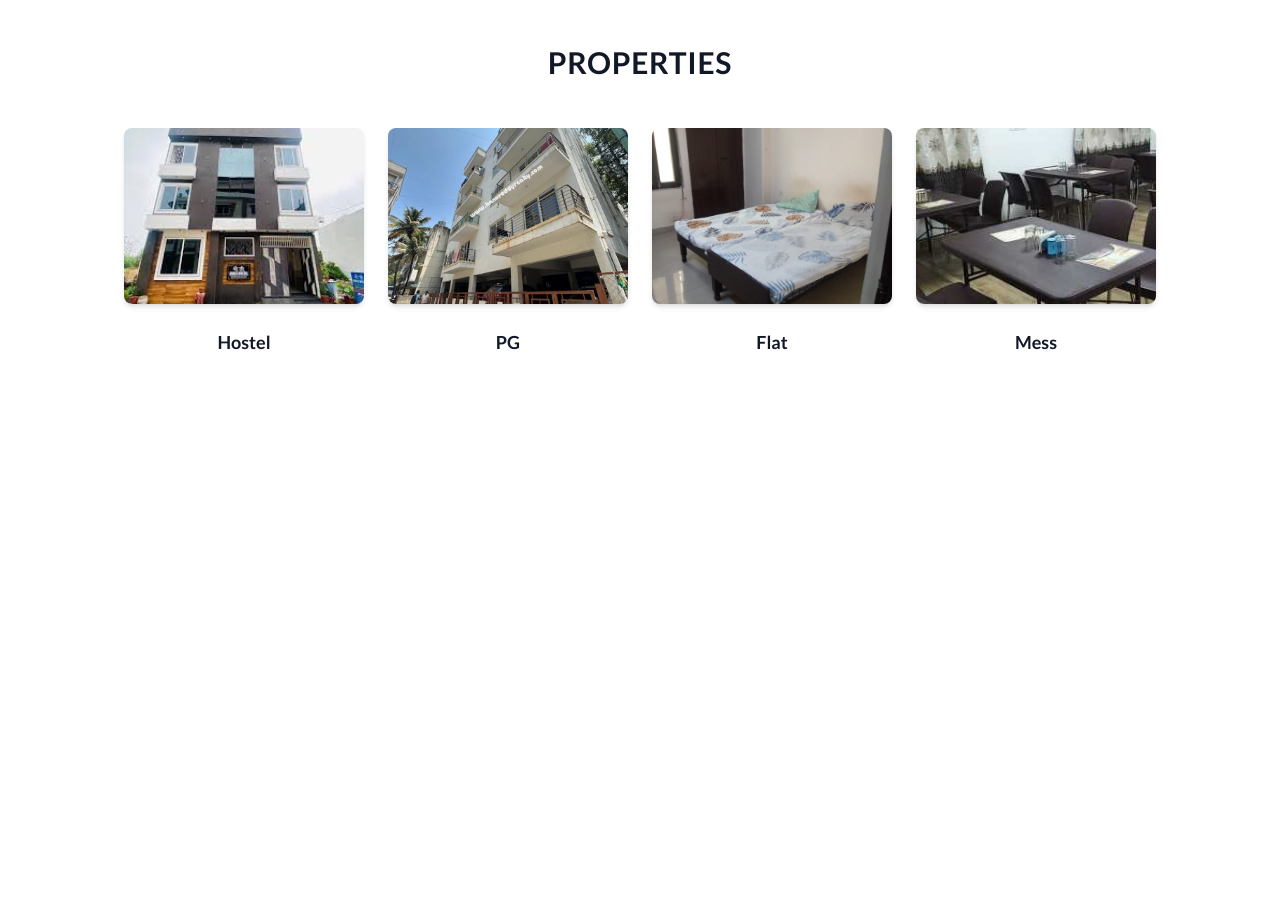
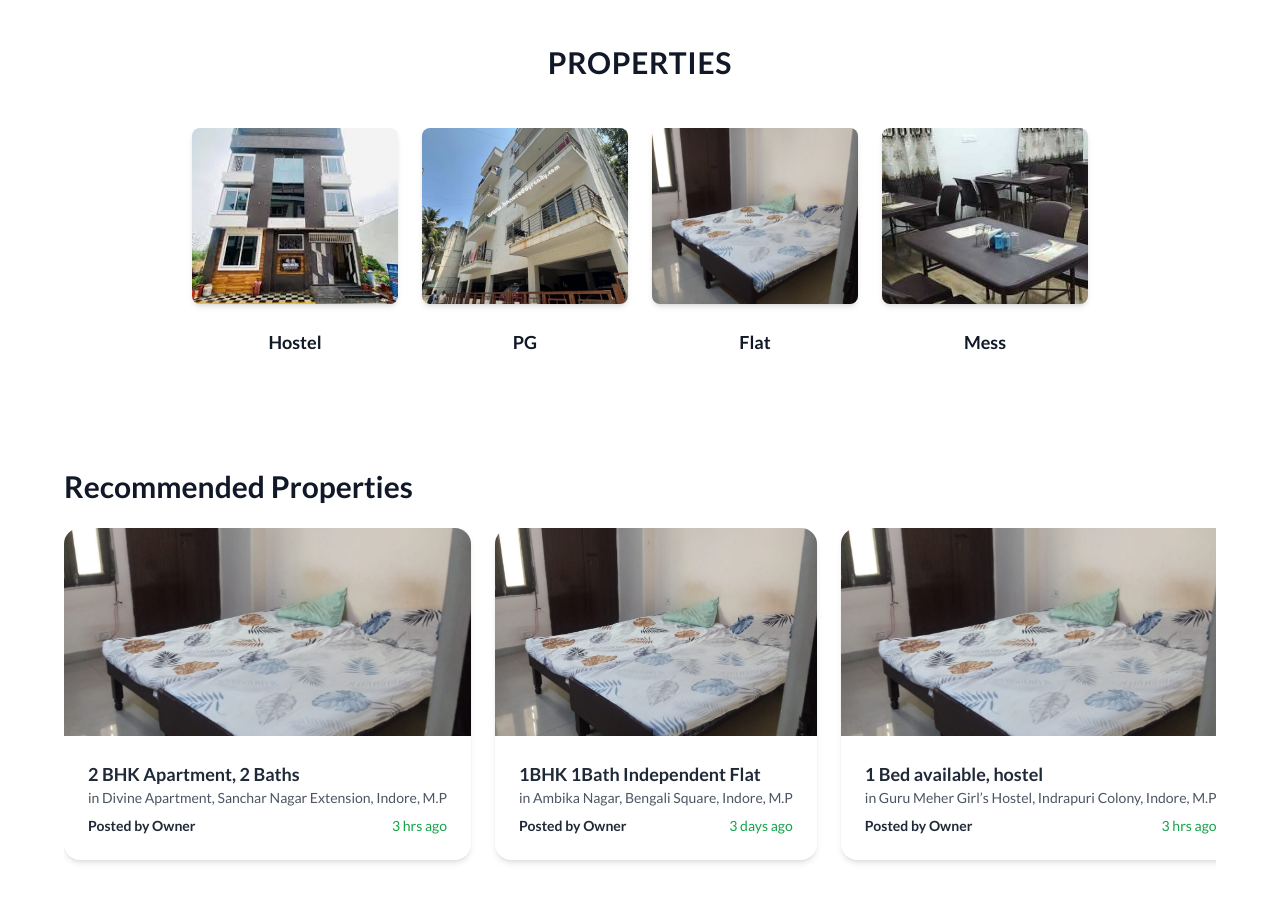
Before and after one commit to bhavesh658/Room-Rover, a React (Create React App) app: page /Hero in a window 1280 px wide. Shown: the part 820-1722 px from the top of the page. Built offline with nearby package versions, Linux system fonts and the light colour scheme.

Commit message:
Recommended properties is added, and flat page is also linked

```diff
--- a/src/App.js
+++ b/src/App.js
@@ -41,9 +41,6 @@ function App() {
           <Route path='/flat' element={<Flatpage />} />
 
         </Routes>
-        {/* <DataBoard/> */
-        /* {<PropertyList/>}  */}
-
 
       </div>
 
--- a/src/Component/Hero.js
+++ b/src/Component/Hero.js
@@ -3,6 +3,7 @@ import backgroundImage from '../Screen/Rectangle.jpg';
 import { Link } from 'react-router-dom';
 import './Hero.css';
 import Properties from './Properties';
+import RecommendedProperties from './RecommendedProperties';
 
 const Hero = () => {
   const heroStyle = {
@@ -79,6 +80,7 @@ const Hero = () => {
     </header>
     {/*  */}
     {<Properties/>}
+    {<RecommendedProperties/>}
     </>
   );
 };
--- a/src/Component/Properties.js
+++ b/src/Component/Properties.js
@@ -7,12 +7,12 @@ import messImg from '../images/mess.jpg';
 
 export default function Properties() {
     return (
-        <section id='prop' className="py-16 bg-white text-center">
+        <section id='prop' className="py-16 bg-white w-[90%] md:w-[80%] lg:w-[70%] mx-auto text-center ">
       <h2 className="text-3xl font-extrabold tracking-wide mb-12 text-gray-900">
         PROPERTIES
       </h2>
 
-      <div className="grid grid-rows-1 sm:grid-rows-2 md:grid-rows-4 gap-8 justify-items-center">
+      <div className="flex justify-center items-center">
         <ul className="flex flex-row items-center gap-6">
           <li className="flex flex-col items-center transform transition duration-300 hover:scale-105">
             <img src={hostelImg} alt="" className="w-60 h-44 object-cover rounded-lg shadow-md"/>
--- /dev/null
+++ b/src/Component/RecommendedProperties.js
@@ -0,0 +1,111 @@
+import React from "react";
+import flat from "../images/flat.jpg";
+// import flat from "../images/flat.jpg";
+// import flat from "../images/flat.jpg";
+// import flat from "../images/flat.jpg";
+// import FlatPage from "./Flatpage";
+import { Link } from 'react-router-dom';
+
+export default function RecommendedProperties() {
+  return (
+    <section className="px-8 md:px-16 py-12 bg-white">
+      <h2 className="text-3xl font-extrabold mb-6 text-gray-900">
+        Recommended Properties
+      </h2>
+
+      {/* Horizontal Scroll Section */}
+      <div className="flex overflow-x-auto space-x-6 pb-4 scrollbar-hide">
+
+        {/* Property 1 */}
+        <Link to="/flat">
+        <div className="min-w-[250px] transform transition duration-300 hover:scale-105 sm:min-w-[280px] md:min-w-[300px] bg-white rounded-2xl shadow-md hover:shadow-lg transition-all duration-300 flex-shrink-0">
+                    <img src={flat} alt="2 BHK Apartment" className="rounded-t-2xl w-full h-52 object-cover" />
+          <div className="p-4">
+            <h3 className="text-lg font-bold text-gray-800 truncate">
+              2 BHK Apartment, 2 Baths
+            </h3>
+            <p className="text-sm text-gray-600 truncate">
+              in Divine Apartment, Sanchar Nagar Extension, Indore, M.P
+            </p>
+            <div className="flex justify-between items-center mt-2 text-sm">
+              <p className="text-gray-800 font-semibold">Posted by Owner</p>
+              <p className="text-green-600 font-medium">3 hrs ago</p>
+            </div>
+          </div>
+
+        </div>
+        </Link>
+
+
+        {/* Property 2 */}
+        <div className="min-w-[250px] sm:min-w-[280px] md:min-w-[300px] bg-white rounded-2xl shadow-md hover:shadow-lg transition-all duration-300 flex-shrink-0">
+          <img src={flat} alt="1BHK Flat" className="rounded-t-2xl w-full h-52 object-cover" />
+          <div className="p-4">
+            <h3 className="text-lg font-bold text-gray-800 truncate">
+              1BHK 1Bath Independent Flat
+            </h3>
+            <p className="text-sm text-gray-600 truncate">
+              in Ambika Nagar, Bengali Square, Indore, M.P
+            </p>
+            <div className="flex justify-between items-center mt-2 text-sm">
+              <p className="text-gray-800 font-semibold">Posted by Owner</p>
+              <p className="text-green-600 font-medium">3 days ago</p>
+            </div>
+          </div>
+        </div>
+
+        {/* Property 3 */}
+        <div className="min-w-[250px] sm:min-w-[280px] md:min-w-[300px] bg-white rounded-2xl shadow-md hover:shadow-lg transition-all duration-300 flex-shrink-0">
+          <img src={flat} alt="Hostel Room" className="rounded-t-2xl w-full h-52 object-cover" />
+          <div className="p-4">
+            <h3 className="text-lg font-bold text-gray-800 truncate">
+              1 Bed available, hostel
+            </h3>
+            <p className="text-sm text-gray-600 truncate">
+              in Guru Meher Girl’s Hostel, Indrapuri Colony, Indore, M.P
+            </p>
+            <div className="flex justify-between items-center mt-2 text-sm">
+              <p className="text-gray-800 font-semibold">Posted by Owner</p>
+              <p className="text-green-600 font-medium">3 hrs ago</p>
+            </div>
+          </div>
+        </div>
+
+        {/* Property 4 */}
+        <div className="min-w-[250px] sm:min-w-[280px] md:min-w-[300px] bg-white rounded-2xl shadow-md hover:shadow-lg transition-all duration-300 flex-shrink-0">
+          <img src={flat} alt="2 BHK Apartment" className="rounded-t-2xl w-full h-52 object-cover" />
+          <div className="p-4">
+            <h3 className="text-lg font-bold text-gray-800 truncate">
+              2 BHK Apartment, 2 Baths
+            </h3>
+            <p className="text-sm text-gray-600 truncate">
+              in Divine Apartment, Sanchar Nagar Extension, Indore, M.P
+            </p>
+            <div className="flex justify-between items-center mt-2 text-sm">
+              <p className="text-gray-800 font-semibold">Posted by Owner</p>
+              <p className="text-green-600 font-medium">3 hrs ago</p>
+            </div>
+          </div>
+        </div>
+
+        {/* Property 5 */}
+        <div className="min-w-[250px] sm:min-w-[280px] md:min-w-[300px] bg-white rounded-2xl shadow-md hover:shadow-lg transition-all duration-300 flex-shrink-0">
+          <img src={flat} alt="1BHK Flat" className="rounded-t-2xl w-full h-52 object-cover" />
+          <div className="p-4">
+            <h3 className="text-lg font-bold text-gray-800 truncate">
+              1BHK 1Bath Independent Flat
+            </h3>
+            <p className="text-sm text-gray-600 truncate">
+              in Ambika Nagar, Bengali Square, Indore, M.P
+            </p>
+            <div className="flex justify-between items-center mt-2 text-sm">
+              <p className="text-gray-800 font-semibold">Posted by Owner</p>
+              <p className="text-green-600 font-medium">3 days ago</p>
+            </div>
+          </div>
+        </div>
+
+      </div>
+    </section>
+  );
+}
```
